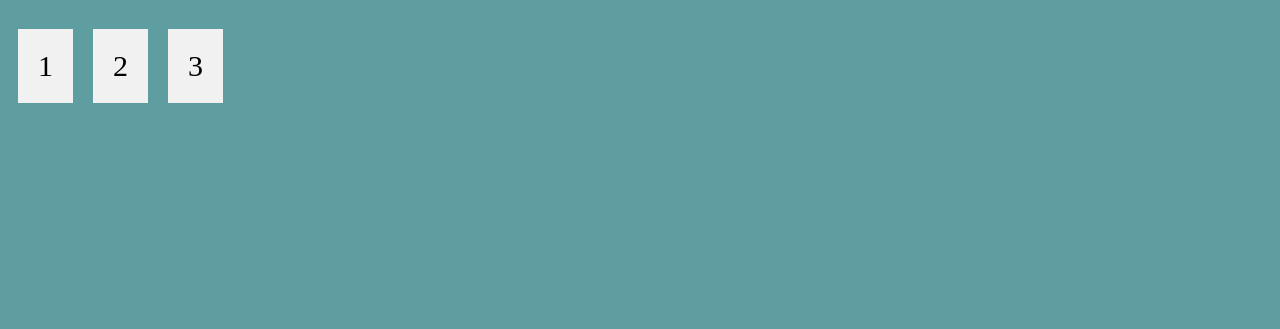
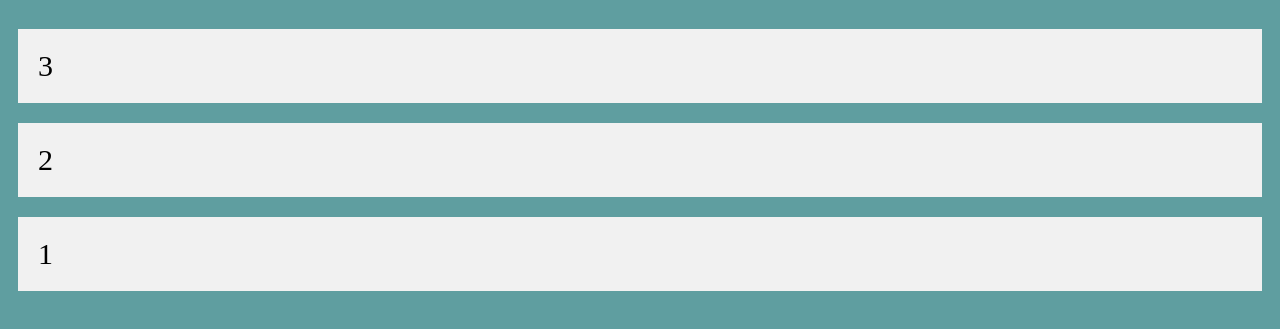
Before and after one commit to jeremyMann-dev/jeremyMann-dev.github.io, a plain HTML site: page pages/Blog.html in a window 1280 px wide. Shown: the part 61-390 px from the top of the page. Drawn offline with Linux system fonts and the light colour scheme.

Commit message:
css updates

```diff
--- a/css/flexbox.css
+++ b/css/flexbox.css
@@ -1,5 +1,7 @@
 .flex-container {
     display: flex;
+    flex-direction: column-reverse;
+    justify-content: center;
 }
 .flex-container > div {
     background-color: #f1f1f1;
```
